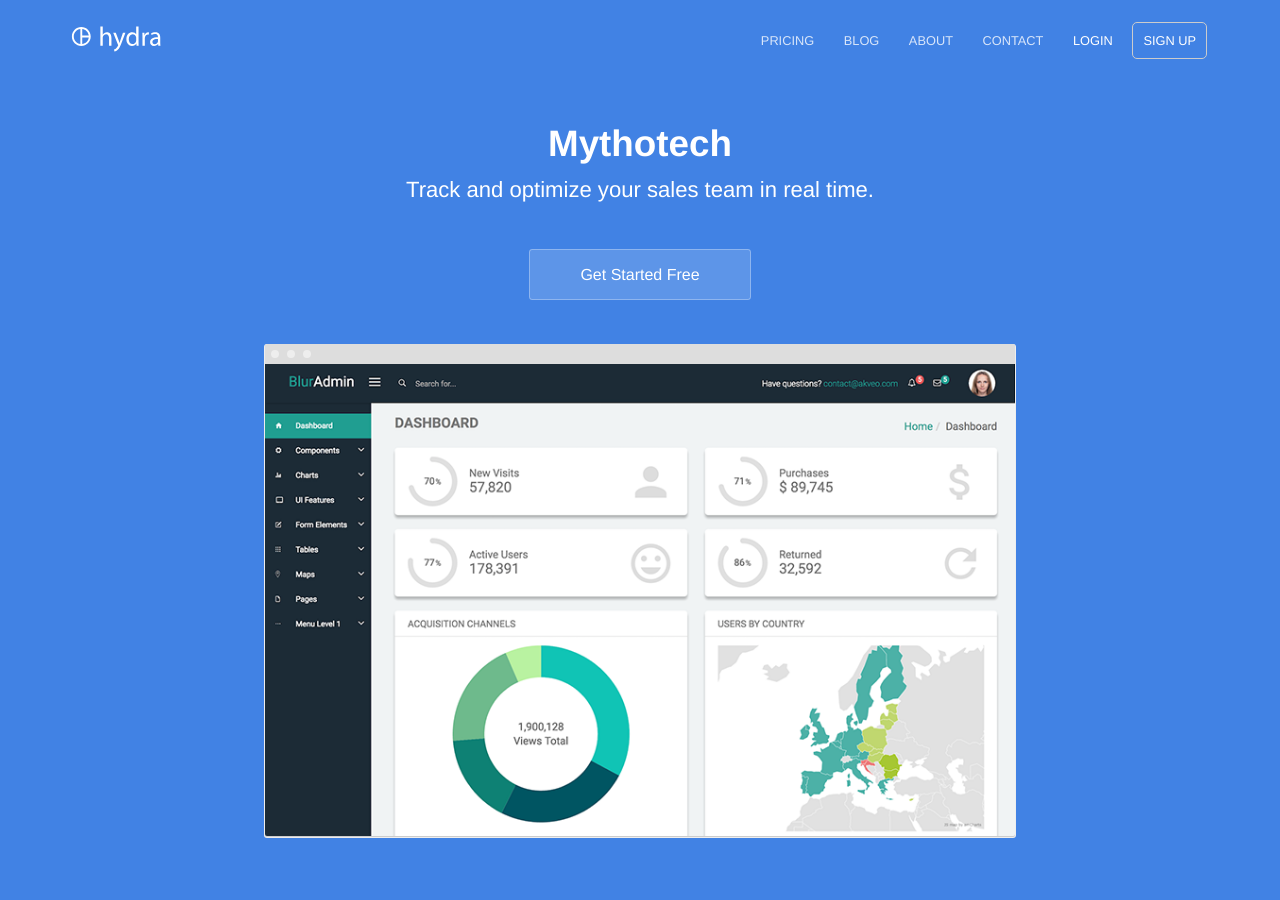
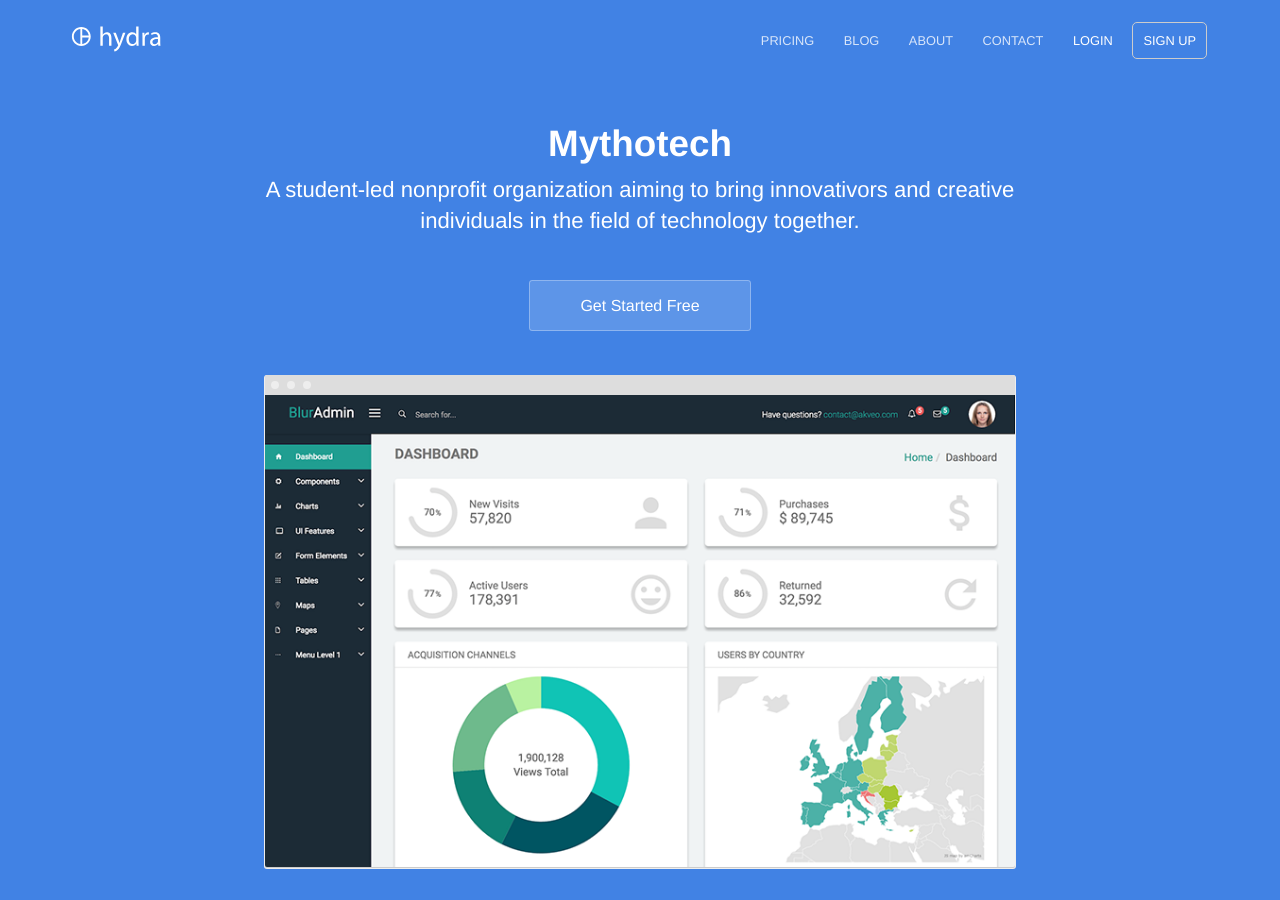
Before and after one commit to Mythotech/mythotech.github.io, a Jekyll site: the page built from index.html, in a window 1280 px wide and 900 px high. Built offline with Jekyll 4.4.1, drawn with Linux system fonts in a browser that asks for light colours.

Commit message:
intitialcommit

```diff
--- a/index.html
+++ b/index.html
@@ -5,7 +5,7 @@
 <section class="hero">
 	<div class="text-container">
 		<h1 class="editable"><strong>Mythotech</strong></h1>
-		<p class="subtext editable">Track and optimize your sales team in real time.</p>
+		<p class="subtext editable">A student-led nonprofit organization aiming to bring innovativors and creative individuals in the field of technology together.</p>
 		<div class="cta button alt"><a href="{{ site.baseurl }}/contact/">Get Started Free</a></div>
 		<div>
 			<img src="{{ site.baseurl }}/images/dashboard.png" alt="Screenshot" class="screenshot editable" />
```
